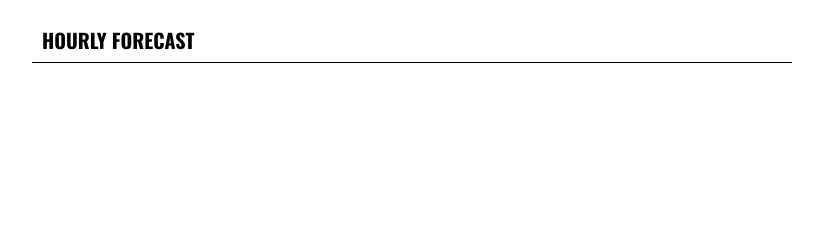
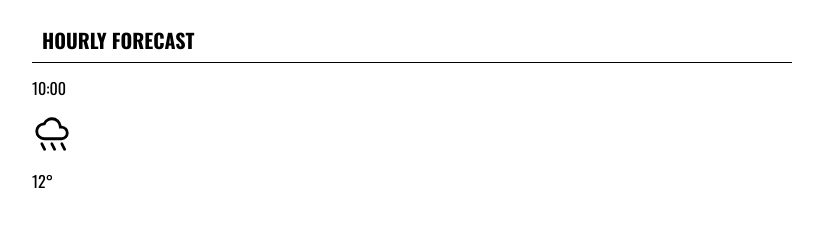
Before and after one commit to carterstorm/react-weather-app, a React (Create React App) app: page / in a window 1280 px wide. Shown: the part 510-736 px from the top of the page, without its empty margins (228-1051 px from the left). Built offline with nearby package versions, Linux system fonts and the light colour scheme.

Commit message:
Added basic info about weather in forecast item

```diff
--- a/src/MainWrapper/Forecast/index.js
+++ b/src/MainWrapper/Forecast/index.js
@@ -1,10 +1,13 @@
-import { Heading, Wrapper } from "./styled";
+import { ForecastItem, Heading, Temperature, Time, WeatherImage, Wrapper } from "./styled";
+import rainy from "../../svg/rainy.svg"
 
 export const Forecast = () => (
     <Wrapper>
         <Heading>hourly forecast</Heading>
-        <div>
-
-        </div>
+        <ForecastItem>
+            <Time>10:00</Time>
+            <WeatherImage src={rainy} />
+            <Temperature>12°</Temperature>
+        </ForecastItem>
     </Wrapper>
 );
--- a/src/MainWrapper/Forecast/styled.js
+++ b/src/MainWrapper/Forecast/styled.js
@@ -11,3 +11,15 @@ export const Heading = styled.h1`
     margin: 0;
     border-bottom: 1px solid black;
 `;
+
+export const ForecastItem = styled.div`
+`;
+
+export const Time = styled.p`
+`;
+
+export const WeatherImage = styled.img`
+`;
+
+export const Temperature = styled.p`
+`;
```
